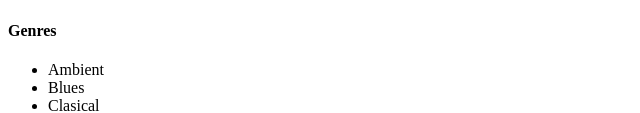
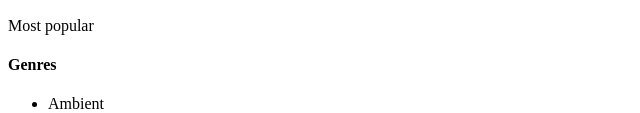
Before and after one commit to SaraTrajkovska/praksa11, a plain HTML site: page index.html in a window 1280 px wide. Shown: the part 1135-1248 px from the top of the page, without its empty margins (0-640 px from the left). Drawn offline with Linux system fonts and the light colour scheme.

Commit message:
Update index.html

```diff
--- a/index.html
+++ b/index.html
@@ -56,6 +56,7 @@
     </ol>
 
 </section>
+    <aside>Most popular</aside>
 
 <footer>
     <h4>Genres</h4>
```
